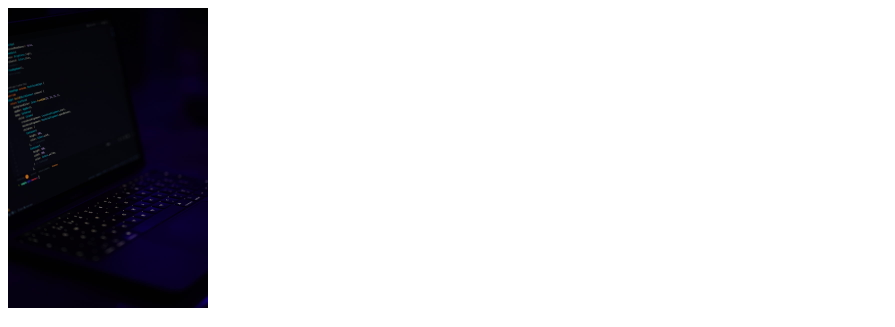
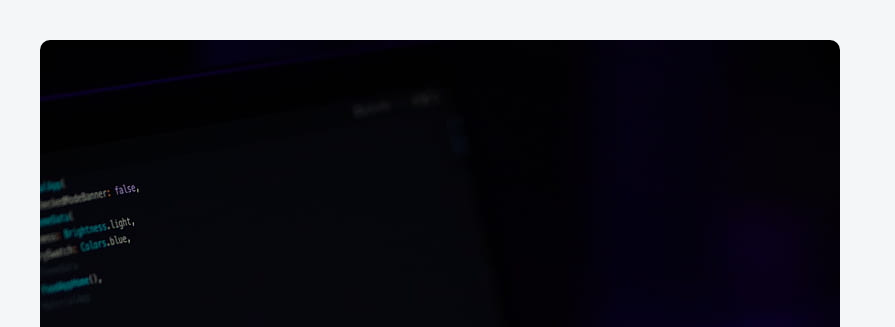
Before and after one commit to jtj534-cyber/jtj534-cyber.github.io, a plain HTML site: page index.html in a window 1280 px wide. Shown: the top 327 px of the page, without its empty margins (0-895 px from the left). Drawn offline with Linux system fonts and the light colour scheme.

Commit message:
Update index.html

```diff
--- a/index.html
+++ b/index.html
@@ -4,10 +4,13 @@
     <meta charset="UTF-8">
     <meta name="viewport" content="width=device-width, initial-scale=1.0">
     <title>My First Website</title>
+    <link rel="stylesheet" href="style.css">
+
 </head>
 
 <body>
-    <img src="myphoto.jpg" alt="My photo" width="200">
+  <img src="myphoto.jpg" alt="My photo" class="profile-pic">
+
 
     <h1 style="color: darkblue;">Welcome to My Website!</h1>
 
```
